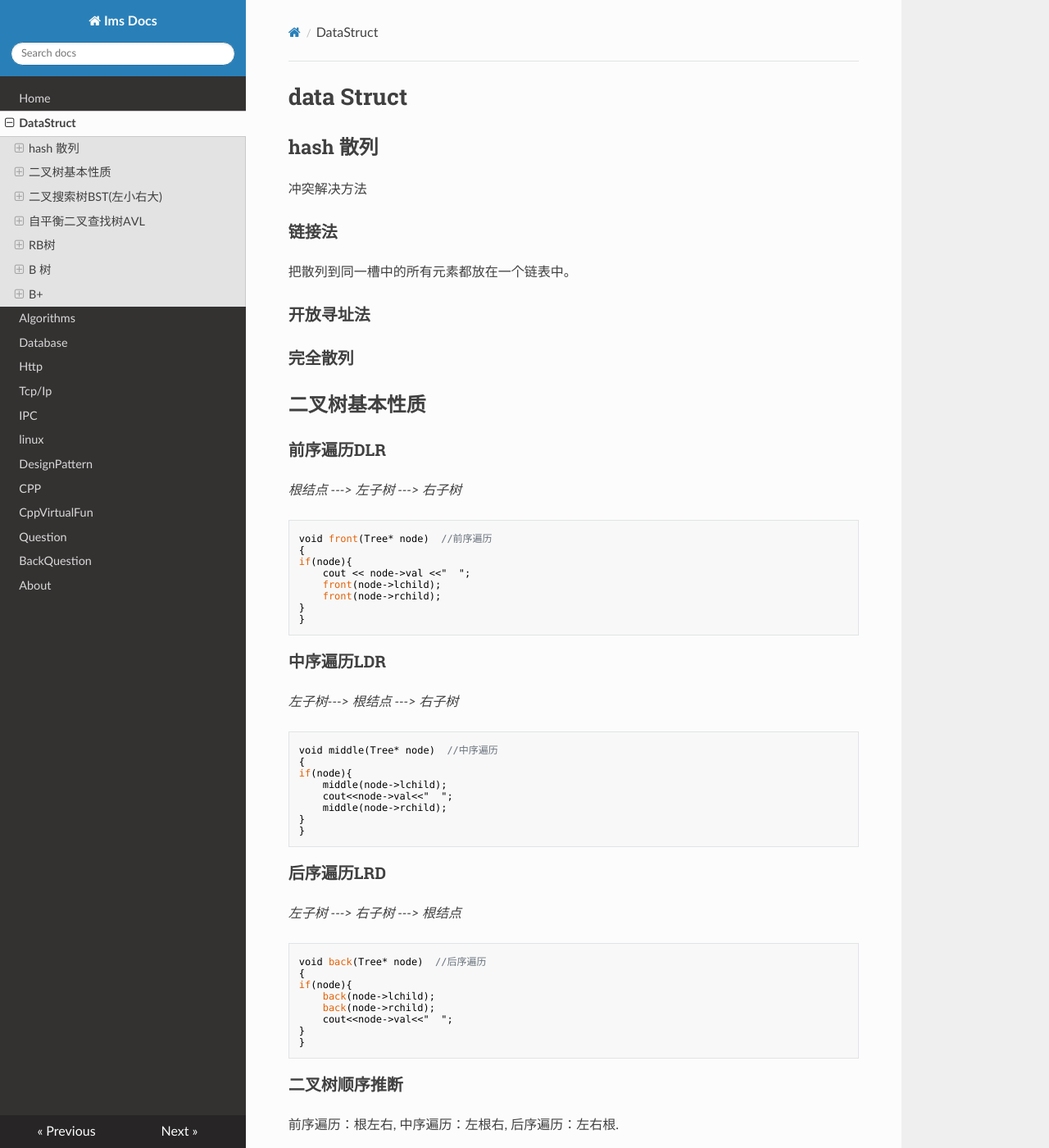
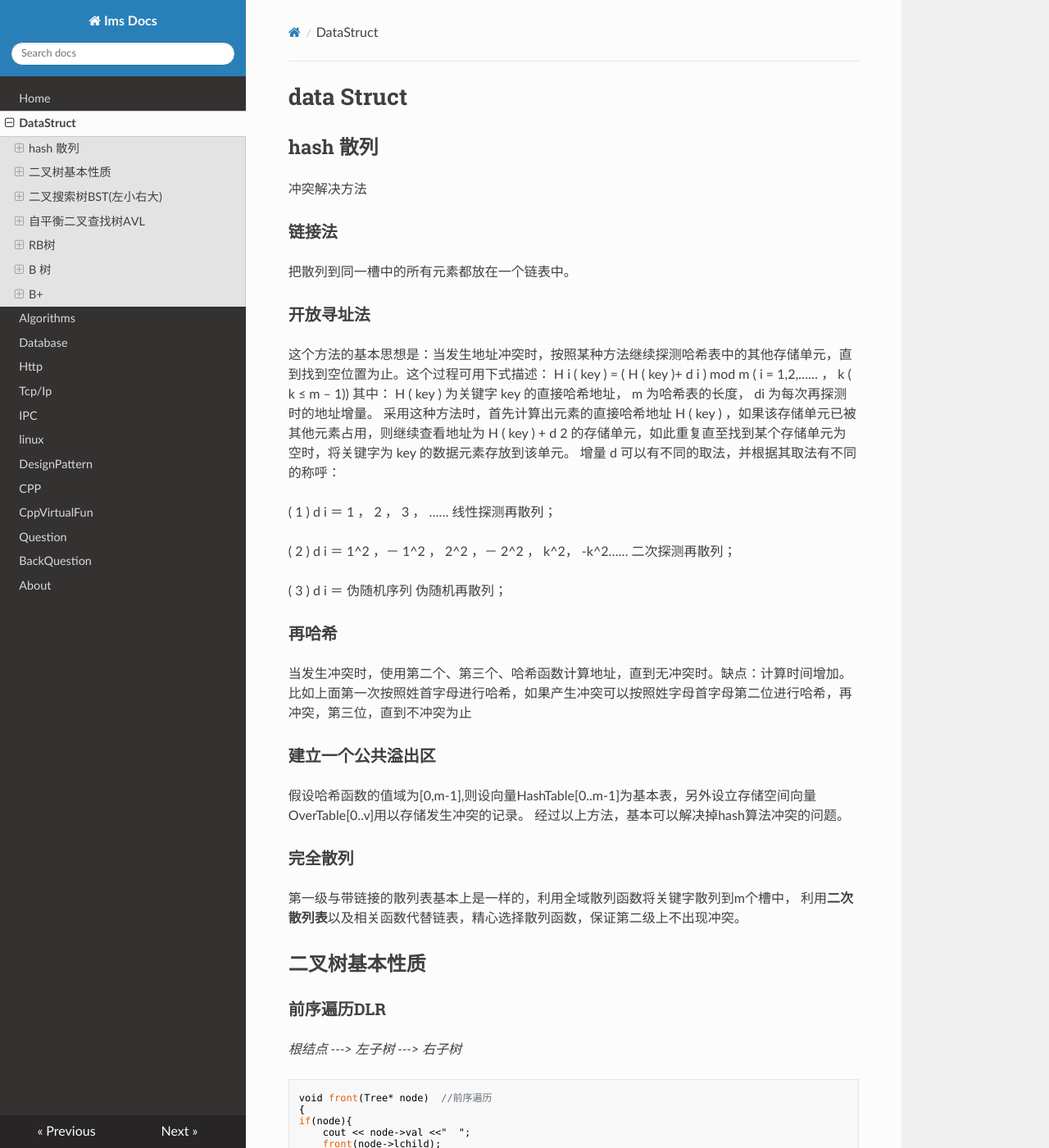
Before and after one commit to ims0/mkdocs, an MkDocs documentation site: the page built from docs/dataStruct.md, in a window 1280 px wide and 1400 px high. Shown: the whole window at 82% size. Built offline with MkDocs 1.6.1, drawn with Linux system fonts in a browser that asks for light colours; nearby versions of some CDN libraries.

Commit message:
update dataStruct

```diff
--- a/docs/dataStruct.md
+++ b/docs/dataStruct.md
@@ -9,8 +9,32 @@
 把散列到同一槽中的所有元素都放在一个链表中。
 
 ### 开放寻址法
+这个方法的基本思想是：当发生地址冲突时，按照某种方法继续探测哈希表中的其他存储单元，直到找到空位置为止。这个过程可用下式描述：
+H i ( key ) = ( H ( key )+ d i ) mod m ( i = 1,2,…… ， k ( k ≤ m – 1))
+其中： H ( key ) 为关键字 key 的直接哈希地址， m 为哈希表的长度， di 为每次再探测时的地址增量。
+采用这种方法时，首先计算出元素的直接哈希地址 H ( key ) ，如果该存储单元已被其他元素占用，则继续查看地址为 H ( key ) + d 2 的存储单元，如此重复直至找到某个存储单元为空时，将关键字为 key 的数据元素存放到该单元。
+增量 d 可以有不同的取法，并根据其取法有不同的称呼：
+
+( 1 ) d i ＝ 1 ， 2 ， 3 ， …… 线性探测再散列；
+
+( 2 ) d i ＝ 1^2 ，－ 1^2 ， 2^2 ，－ 2^2 ， k^2， -k^2…… 二次探测再散列；
+
+( 3 ) d i ＝ 伪随机序列 伪随机再散列；
+
+### 再哈希
+
+当发生冲突时，使用第二个、第三个、哈希函数计算地址，直到无冲突时。缺点：计算时间增加。
+比如上面第一次按照姓首字母进行哈希，如果产生冲突可以按照姓字母首字母第二位进行哈希，再冲突，第三位，直到不冲突为止
+
+### 建立一个公共溢出区
+假设哈希函数的值域为[0,m-1],则设向量HashTable[0..m-1]为基本表，另外设立存储空间向量OverTable[0..v]用以存储发生冲突的记录。
+经过以上方法，基本可以解决掉hash算法冲突的问题。
 
 ### 完全散列
+
+第一级与带链接的散列表基本上是一样的，利用全域散列函数将关键字散列到m个槽中，
+利用**二次散列表**以及相关函数代替链表，精心选择散列函数，保证第二级上不出现冲突。
+
 
 
 ## 二叉树基本性质
```
